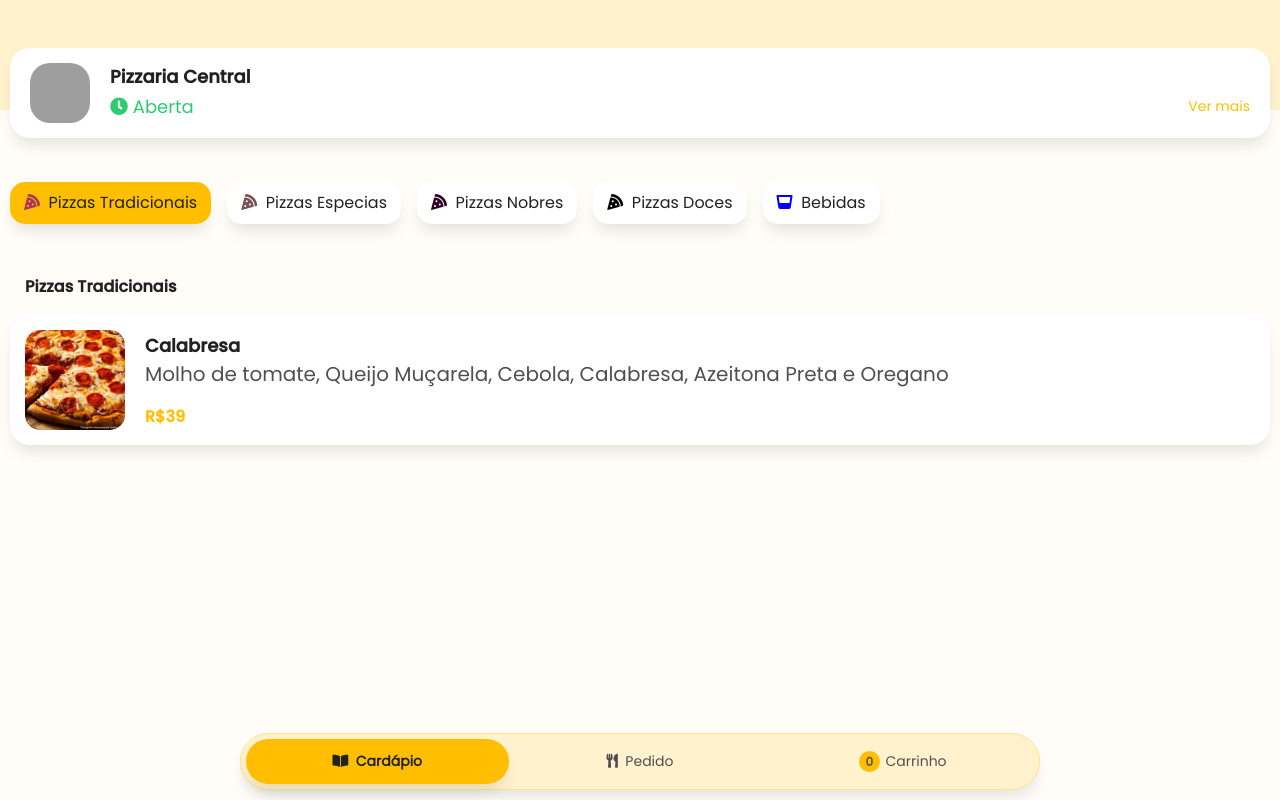
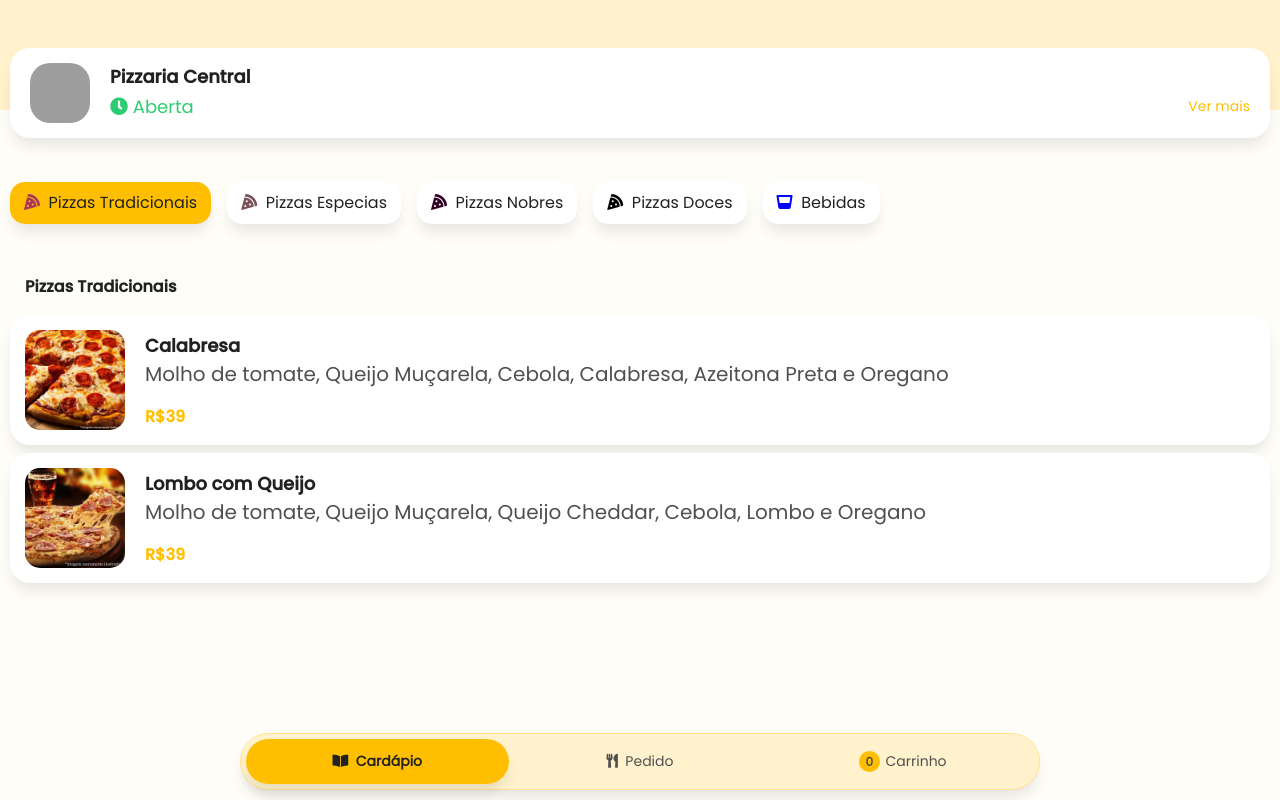
Before and after one commit to LucasLemes001/Delivery_System, a plain HTML site: page index.html in a window 1280 px wide. Drawn offline with Linux system fonts and the light colour scheme; grey boxes are pictures that could not be loaded; a script that the page names is missing.

Commit message:
another flavor added in index.html just for a few tests.

```diff
--- a/index.html
+++ b/index.html
@@ -105,11 +105,25 @@
                     </div>
                 </div>
             </div>
+            <div class="card mb-2 item-cardapio">
+                <div class="d-flex">
+                    <div class="container-img-produto"
+                        style="background-image: url('./img/lombo.jpg'); background-size: cover;">
+                    </div>
+
+                    <div class="infos-produto">
+                        <p class="name"><b>Lombo com Queijo</b></p>
+                        <p class="desription">Molho de tomate, Queijo Muçarela, Queijo Cheddar, Cebola, Lombo e
+                        Oregano</p>
+                        <p class="price"><b>R$39</b></p>
+                    </div>
+                </div>
+            </div>
+
+        </div>
 
 
 
-
-        </div>
     </section>
 
     <section class="menu-bottom" id="menu-bottom">
```
